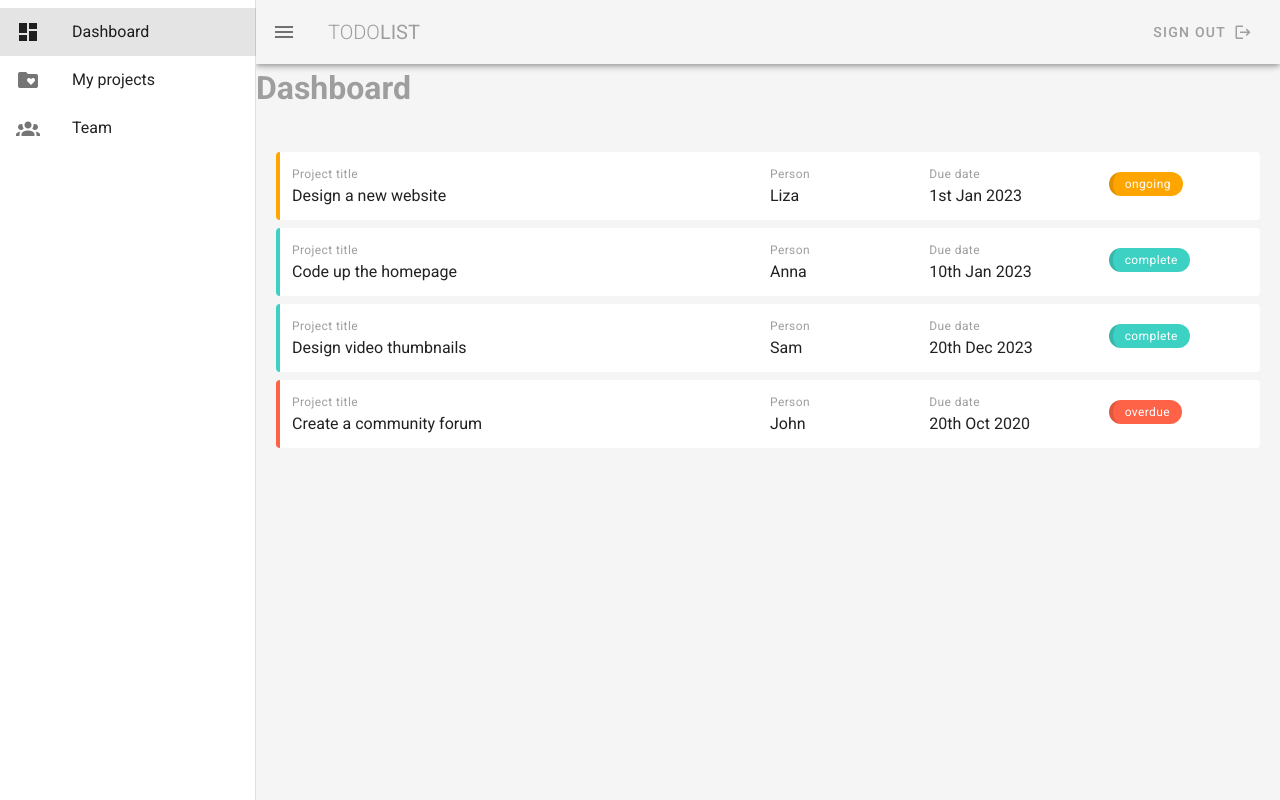
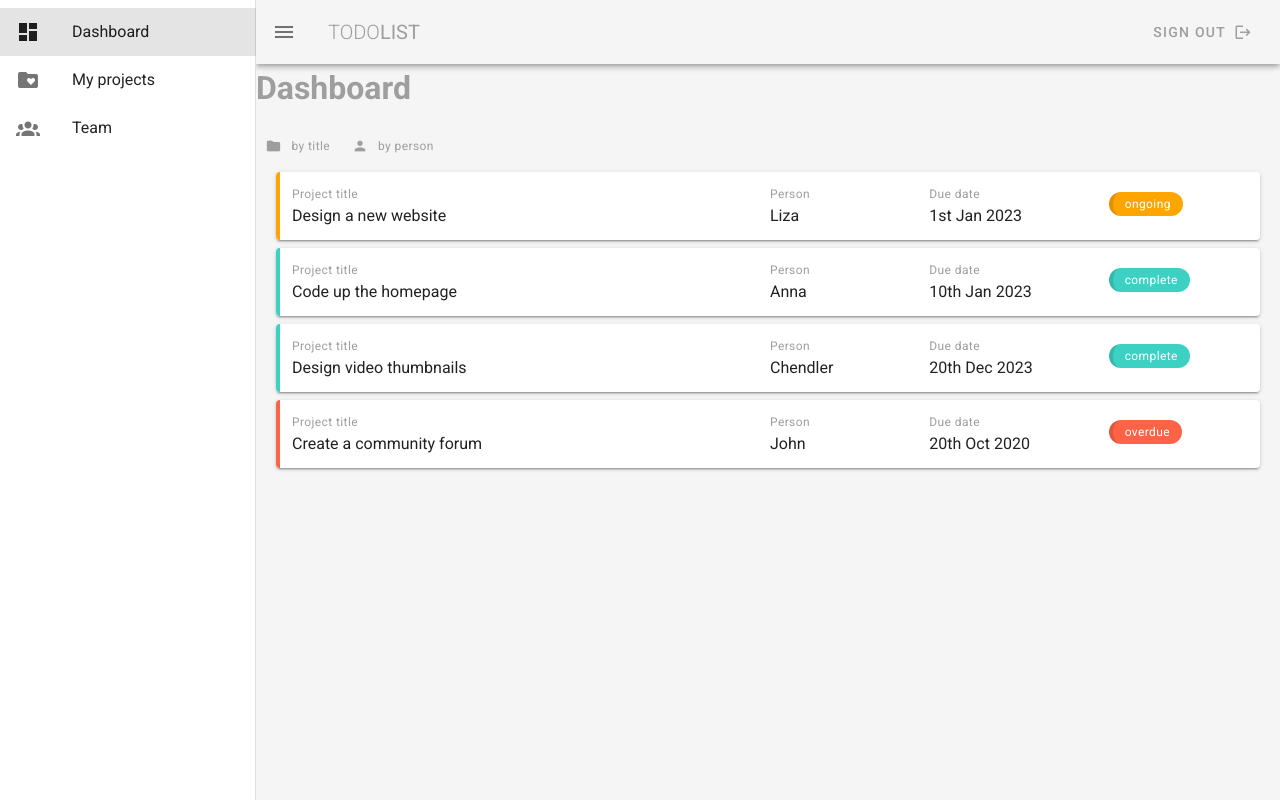
Before and after one commit to lizzochek/vuetify-todo, a Vue app: page / in a window 1280 px wide. Built offline with nearby package versions, Linux system fonts and the light colour scheme.

Commit message:
Sorting projects

```diff
--- a/src/components/DashBoard.vue
+++ b/src/components/DashBoard.vue
@@ -2,7 +2,18 @@
   <div class="dashboard">
     <h1 class="subheading grey--text">Dashboard</h1>
     <v-container class="my-5">
-      <v-card flat class="pa-3 ma-2" v-for="project in projects" :key="project.title">
+      <v-layout row class="mb-3">
+        <v-btn small text color="grey" @click="sortByParam('title')">
+          <v-icon left small>folder</v-icon>
+          <span class="caption text-lowercase">by title</span>
+        </v-btn>
+        <v-btn small text color="grey" @click="sortByParam('person')">
+          <v-icon left small>person</v-icon>
+          <span class="caption text-lowercase">by person</span>
+        </v-btn>
+      </v-layout>
+
+      <v-card text class="pa-3 ma-2" v-for="project in projects" :key="project.title">
         <v-layout row wrap :class="`pa-3 ${project.status}`">
           <v-flex xs12 md6>
             <div class="caption grey--text">Project title</div>
@@ -55,7 +66,7 @@ export default defineComponent({
         },
         {
           title: 'Design video thumbnails',
-          person: 'Sam',
+          person: 'Chendler',
           due: '20th Dec 2023',
           status: 'complete',
           content:
@@ -71,6 +82,11 @@ export default defineComponent({
         },
       ],
     };
+  },
+  methods: {
+    sortByParam(param) {
+      this.projects.sort((a, b) => (a[param] < b[param] ? -1 : 1));
+    },
   },
 });
 </script>
```
